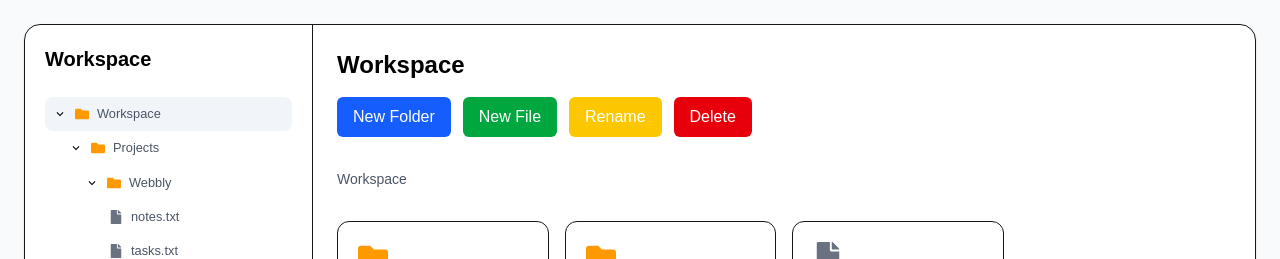
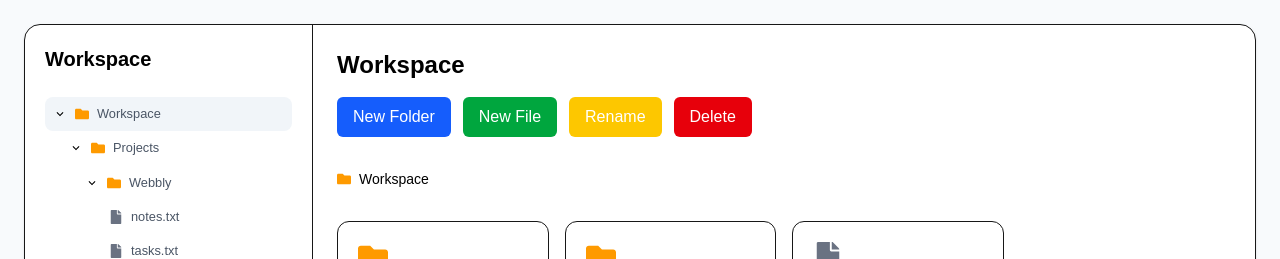
Before and after one commit to ehasunulislam/webbly_media_mini_workspace_explorer, a Next.js app: page / in a window 1280 px wide. Shown: the top 259 px of the page. Built offline with nearby package versions, Linux system fonts and the light colour scheme.

Commit message:
update the Breadcrumbs within icon folder

```diff
--- a/src/components/Breadcrumbs.tsx
+++ b/src/components/Breadcrumbs.tsx
@@ -1,5 +1,6 @@
 import { useWorkSpaceStore } from "@/store/workspace-store";
 import { getBreadcrumbs } from "@/helper/breadcrumbs.intial";
+import { FaFolder } from "react-icons/fa";
 
 const Breadcrumbs = () => {
   const { items, selectedFolderId, setSelectedFolder } = useWorkSpaceStore();
@@ -10,17 +11,25 @@ const Breadcrumbs = () => {
     <div className="breadcrumbs mb-6 mt-6 text-sm">
       <ul className="text-gray-600">
         {breadcrumbs.map((item, index) => {
-          const isLast = index === breadcrumbs.length - 1;
+          const isLast =
+            index === breadcrumbs.length - 1;
 
           return (
             <li key={item.id}>
               {isLast ? (
-                <span>{item.name}</span>
+                <span className="inline-flex items-center gap-2 font-medium text-black">
+                  <FaFolder className="text-amber-500" />
+                  {item.name}
+                </span>
               ) : (
                 <button
                   type="button"
-                  onClick={() => setSelectedFolder(item.id)}
+                  onClick={() =>
+                    setSelectedFolder(item.id)
+                  }
+                  className="inline-flex cursor-pointer items-center gap-2 hover:text-blue-600"
                 >
+                  <FaFolder className="text-amber-500" />
                   {item.name}
                 </button>
               )}
```
